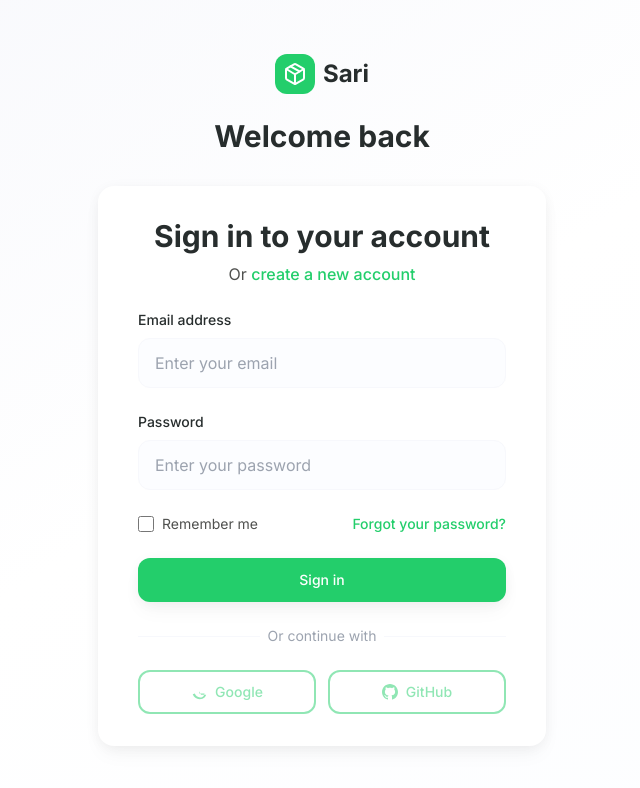
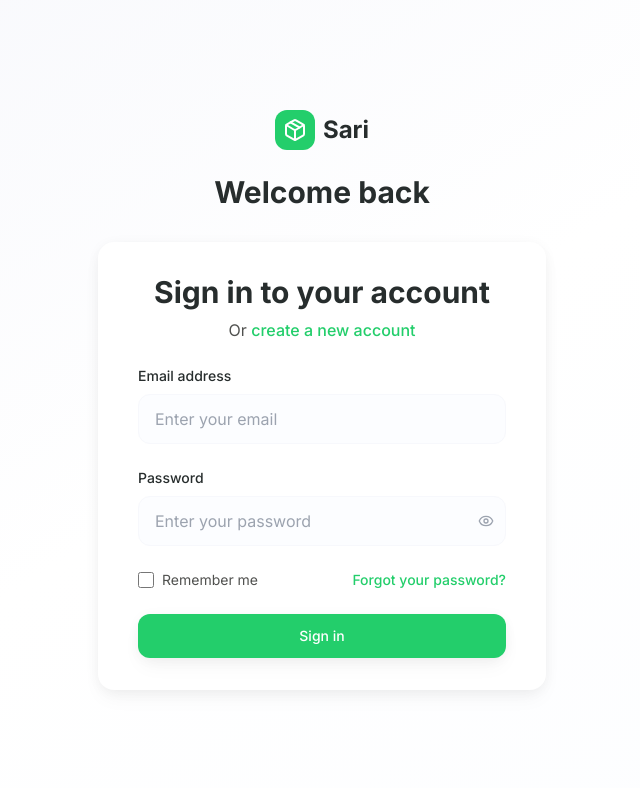
Before and after one commit to ranee29/sari, a Next.js app: page /auth/login in a window 1280 px wide. Shown: the top 788 px of the page, without its empty margins (318-958 px from the left). Built offline with nearby package versions, Linux system fonts and the light colour scheme.

Commit message:
update login page

```diff
--- a/app/auth/login/page.tsx
+++ b/app/auth/login/page.tsx
@@ -6,6 +6,8 @@ import { useRouter } from 'next/navigation'
 import { useForm } from 'react-hook-form'
 import { zodResolver } from '@hookform/resolvers/zod'
 import { z } from 'zod'
+import { Eye, EyeOff } from 'lucide-react'
+import { cn } from '@/lib/utils'
 import { Button } from '@/components/ui/button'
 import { Input } from '@/components/ui/input'
 import { loginSchema, type LoginInput } from '@/lib/supabase/schema'
@@ -14,14 +16,9 @@ import { useToast } from '@/components/ui/use-toast'
 
 export default function LoginPage() {
   const [loading, setLoading] = useState(false)
+  const [showPassword, setShowPassword] = useState(false)
   const router = useRouter()
   const { toast } = useToast()
-
-  // Test function to verify JavaScript is working
-  const testAlert = () => {
-    alert('JavaScript is working!')
-    console.log('Alert button was clicked')
-  }
 
   const form = useForm<LoginInput>({
     resolver: zodResolver(loginSchema),
@@ -88,14 +85,39 @@ export default function LoginPage() {
           error={form.formState.errors.email?.message}
         />
 
-        <Input
-          label="Password"
-          type="password"
-          placeholder="Enter your password"
-          autoComplete="current-password"
-          {...form.register('password')}
-          error={form.formState.errors.password?.message}
-        />
+        <div className="form-field">
+          <label htmlFor="password" className="form-label">
+            Password
+          </label>
+          <div className="relative">
+            <input
+              id="password"
+              type={showPassword ? 'text' : 'password'}
+              placeholder="Enter your password"
+              autoComplete="current-password"
+              className={cn(
+                'input pr-10',
+                form.formState.errors.password?.message && 'border-error-500 focus:ring-error-500'
+              )}
+              {...form.register('password')}
+            />
+            <button
+              type="button"
+              className="absolute inset-y-0 right-0 pr-3 flex items-center text-gray-400 hover:text-gray-600 transition-colors"
+              onClick={() => setShowPassword(!showPassword)}
+              aria-label={showPassword ? 'Hide password' : 'Show password'}
+            >
+              {showPassword ? (
+                <EyeOff className="h-4 w-4" />
+              ) : (
+                <Eye className="h-4 w-4" />
+              )}
+            </button>
+          </div>
+          {form.formState.errors.password?.message && (
+            <p className="form-error">{form.formState.errors.password?.message}</p>
+          )}
+        </div>
 
         <div className="flex items-center justify-between">
           <div className="flex items-center">
@@ -129,33 +151,6 @@ export default function LoginPage() {
           {loading ? 'Signing in...' : 'Sign in'}
         </Button>
       </form>
-
-      <div className="mt-6">
-        <div className="relative">
-          <div className="absolute inset-0 flex items-center">
-            <div className="w-full border-t border-bg-300" />
-          </div>
-          <div className="relative flex justify-center text-sm">
-            <span className="px-2 bg-white text-text-muted">Or continue with</span>
-          </div>
-        </div>
-
-        <div className="mt-6 grid grid-cols-2 gap-3">
-          <Button variant="outline" type="button" disabled>
-            <svg className="h-4 w-4 mr-2" viewBox="0 0 24 24" fill="currentColor">
-              <path d="M12.48 10.92v3.28h7.84c-.24 1.84-.853 3.187-1.787 4.133-1.147 1.147-2.933 1.86-4.907 1.86-3.613 0-6.827-2.4-7.933-5.787l-3.093 1.067c1.387 4.32 5.573 7.333 10.267 7.333 3.173 0 5.867-1.12 7.827-3.013.96-.96 1.68-2.213 2.133-3.653h-7.84z" />
-            </svg>
-            Google
-          </Button>
-
-          <Button variant="outline" type="button" disabled>
-            <svg className="h-4 w-4 mr-2" fill="currentColor" viewBox="0 0 24 24">
-              <path d="M12 0c-6.626 0-12 5.373-12 12 0 5.302 3.438 9.8 8.207 11.387.599.111.793-.261.793-.577v-2.234c-3.338.726-4.033-1.416-4.033-1.416-.546-1.387-1.333-1.756-1.333-1.756-1.089-.745.083-.729.083-.729 1.205.084 1.839 1.237 1.839 1.237 1.07 1.834 2.807 1.304 3.492.997.107-.775.418-1.305.762-1.604-2.665-.305-5.467-1.334-5.467-5.931 0-1.311.469-2.381 1.236-3.221-.124-.303-.535-1.524.117-3.176 0 0 1.008-.322 3.301 1.23.957-.266 1.983-.399 3.003-.404 1.02.005 2.047.138 3.006.404 2.291-1.552 3.297-1.23 3.297-1.23.653 1.653.242 2.874.118 3.176.77.84 1.235 1.911 1.235 3.221 0 4.609-2.807 5.624-5.479 5.921.43.372.823 1.102.823 2.222v3.293c0 .319.192.694.801.576 4.765-1.589 8.199-6.086 8.199-11.386 0-6.627-5.373-12-12-12z"/>
-            </svg>
-            GitHub
-          </Button>
-        </div>
-      </div>
     </div>
   )
 }
```
